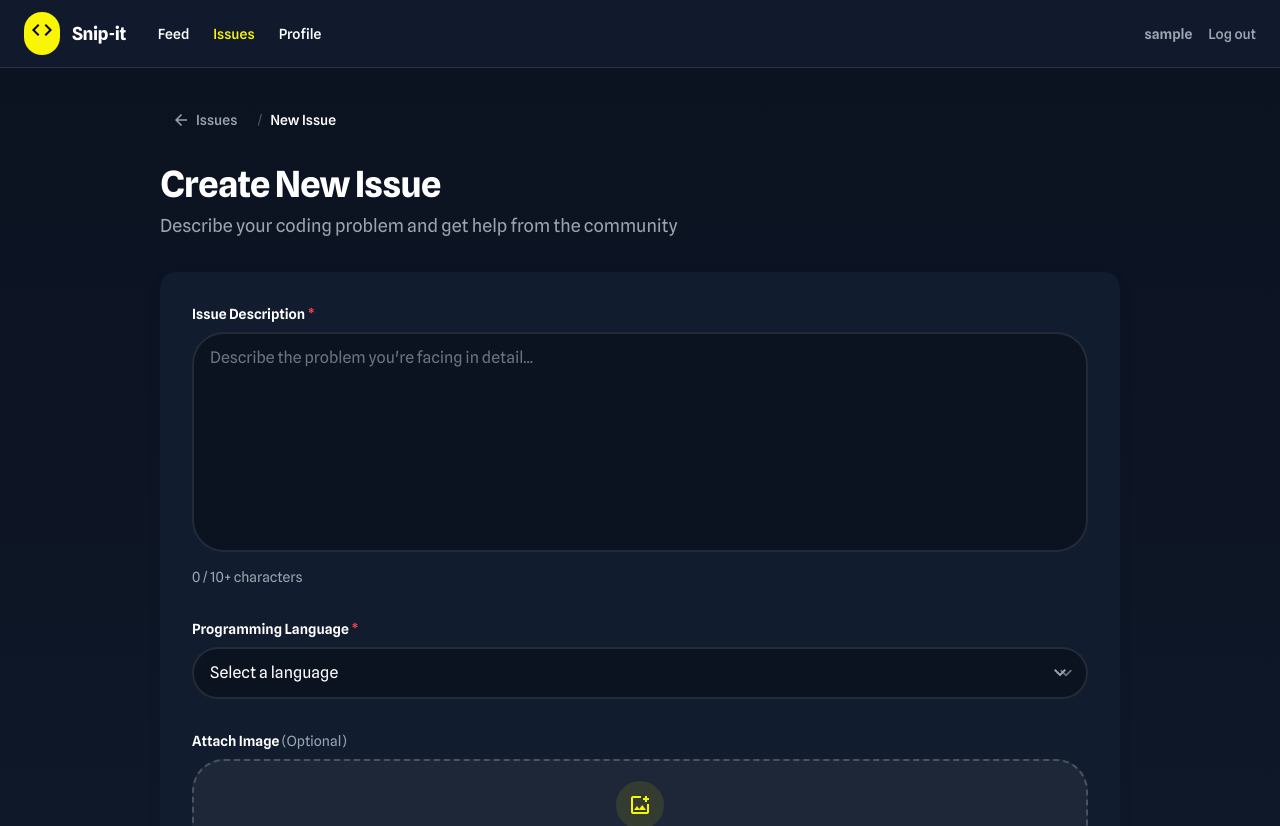
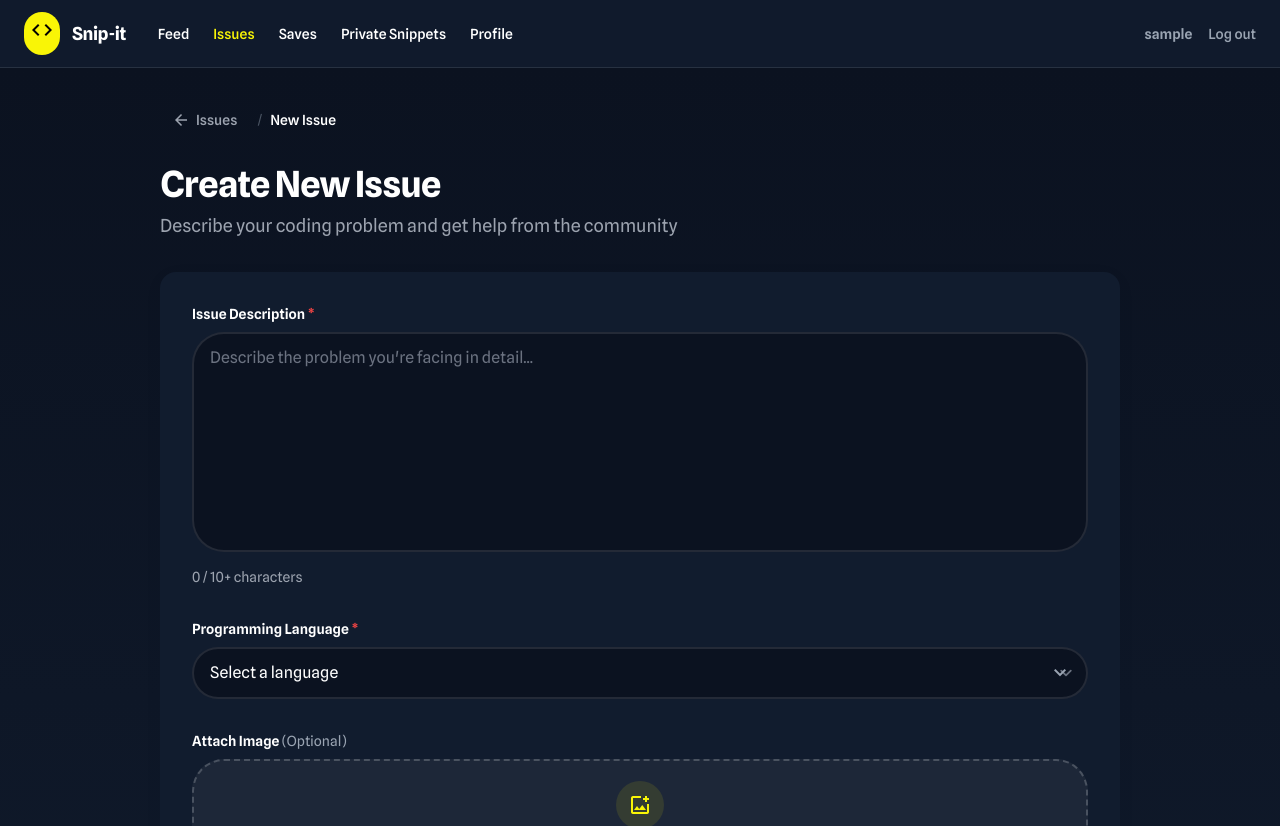
Before and after one commit to BassemArfaoui/snip-it-client, an Angular app: page /issues/new in a window 1280 px wide. Shown: the top 826 px of the page. Built offline with nearby package versions, Linux system fonts and the light colour scheme; sample sign-in values are in the browser's storage.

Commit message:
add the saves and private snippets  routes to the navbar

```diff
--- a/src/app/app.component.html
+++ b/src/app/app.component.html
@@ -11,6 +11,8 @@
         <nav class="hidden md:flex items-center gap-6">
           <a routerLink="/" routerLinkActive="text-primary" [routerLinkActiveOptions]="{ exact: true }" class="text-sm font-medium hover:text-primary transition-colors">Feed</a>
           <a routerLink="/issues" routerLinkActive="text-primary" class="text-sm font-medium hover:text-primary transition-colors">Issues</a>
+          <a routerLink="/collections" routerLinkActive="text-primary" class="text-sm font-medium hover:text-primary transition-colors">Saves</a>
+          <a routerLink="/snippets" routerLinkActive="text-primary" class="text-sm font-medium hover:text-primary transition-colors">Private Snippets</a>
           @if (userId()) {
             <a [routerLink]="['/profile', userId()]" routerLinkActive="text-primary" class="text-sm font-medium hover:text-primary transition-colors">Profile</a>
           }
```
